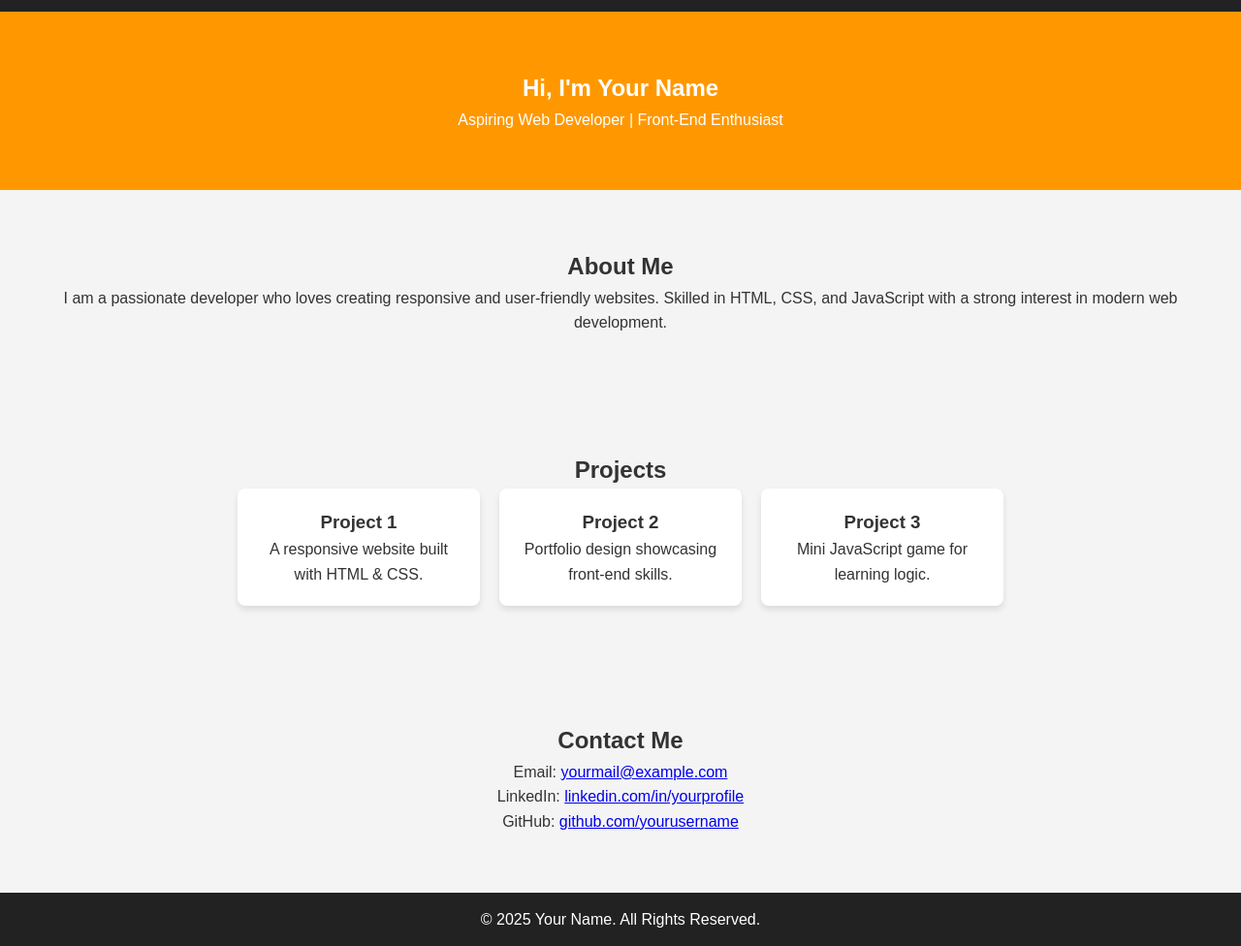
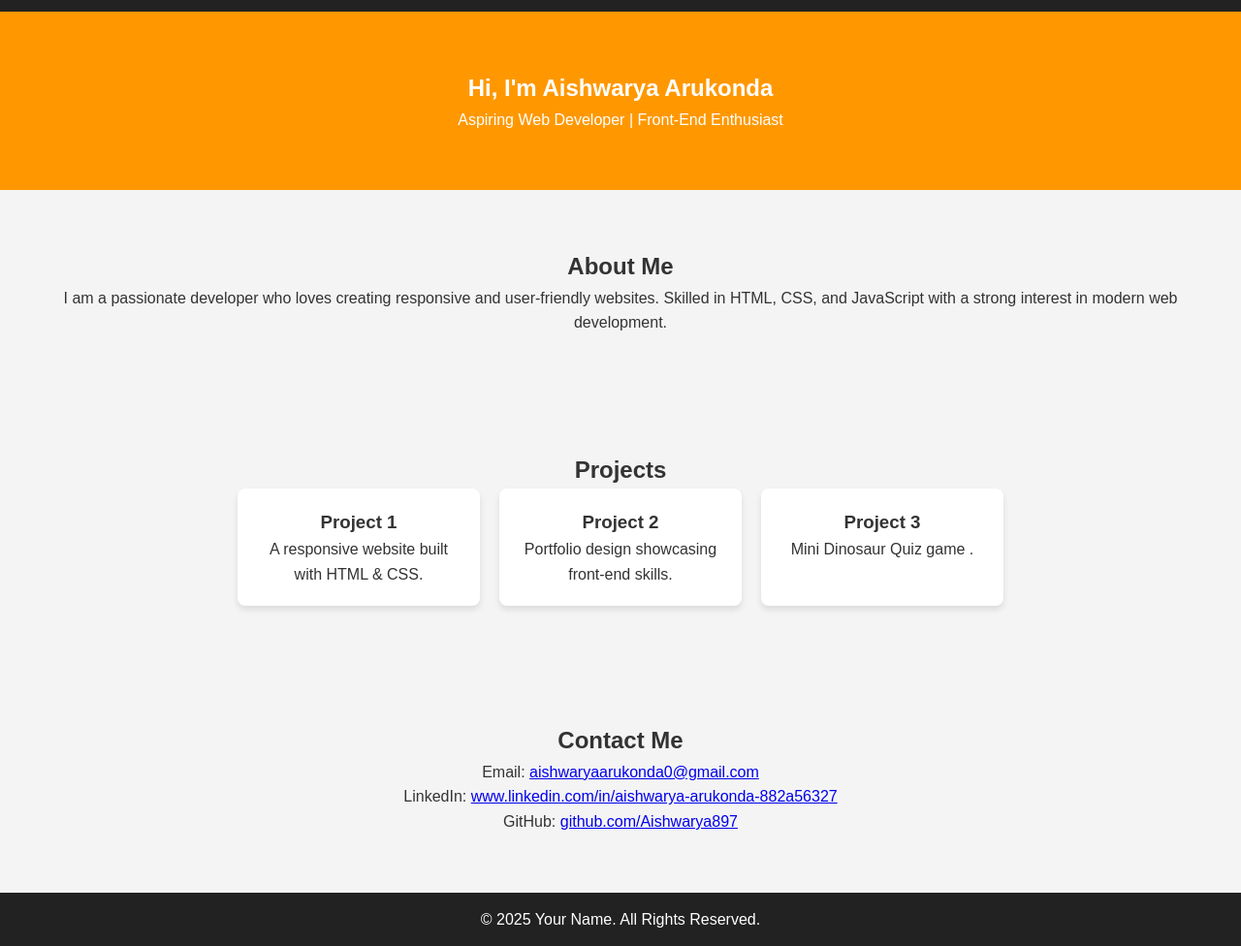
Before and after one commit to Aishwarya897/Portfolio, a plain HTML site: page index.html in a window 1280 px wide. Shown: the part 56-1032 px from the top of the page at 97% size. Drawn offline with Linux system fonts and the light colour scheme.

Commit message:
Update index.html

```diff
--- a/index.html
+++ b/index.html
@@ -22,7 +22,7 @@
 
   <!-- Home Section -->
   <section id="home" class="section home">
-    <h2>Hi, I'm Your Name</h2>
+    <h2>Hi, I'm Aishwarya Arukonda</h2>
     <p>Aspiring Web Developer | Front-End Enthusiast</p>
   </section>
 
@@ -49,7 +49,7 @@
       </div>
       <div class="project-card">
         <h3>Project 3</h3>
-        <p>Mini JavaScript game for learning logic.</p>
+        <p>Mini Dinosaur Quiz game .</p>
       </div>
     </div>
   </section>
@@ -57,9 +57,9 @@
   <!-- Contact Section -->
   <section id="contact" class="section contact">
     <h2>Contact Me</h2>
-    <p>Email: <a href="mailto:yourmail@example.com">yourmail@example.com</a></p>
-    <p>LinkedIn: <a href="#">linkedin.com/in/yourprofile</a></p>
-    <p>GitHub: <a href="#">github.com/yourusername</a></p>
+    <p>Email: <a href="mailto:yourmail@example.com">aishwaryaarukonda0@gmail.com</a></p>
+    <p>LinkedIn: <a href="#">www.linkedin.com/in/aishwarya-arukonda-882a56327</a></p>
+    <p>GitHub: <a href="#">github.com/Aishwarya897</a></p>
   </section>
 
   <!-- Footer -->
```
